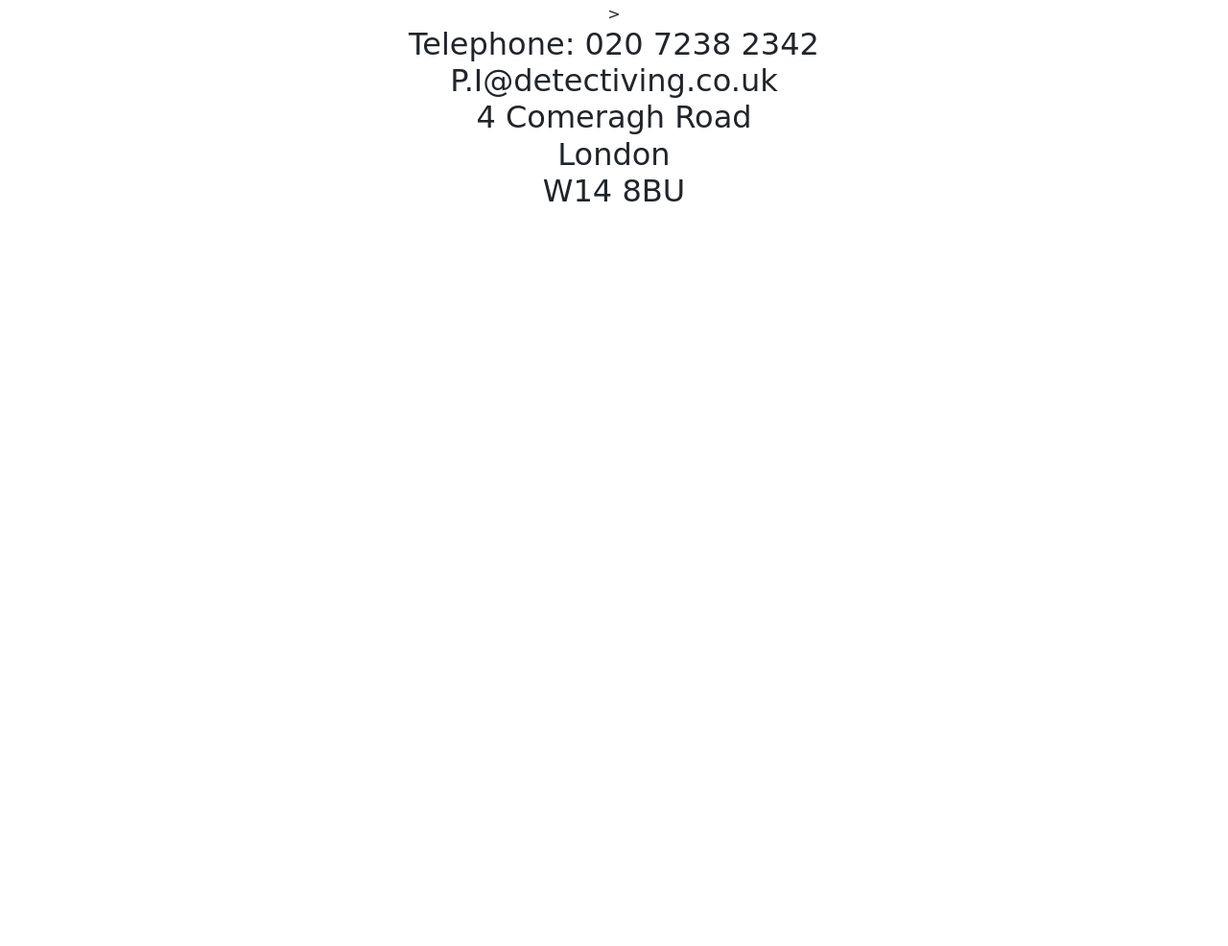
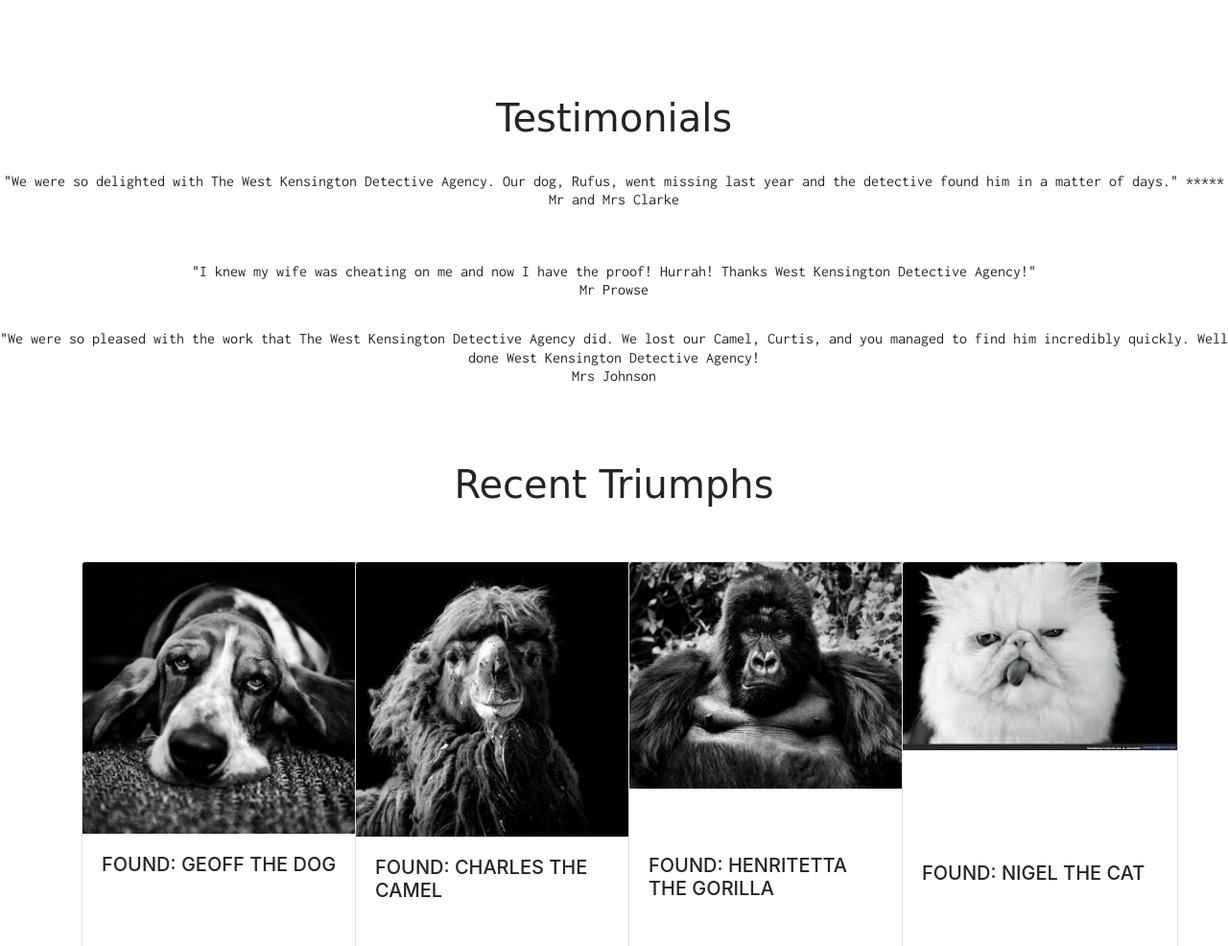
Before and after one commit to emmasobczak/emmasobczak.github.io, a plain HTML site: page index.html in a window 1280 px wide. Shown: the part 1814-2800 px from the top of the page at 96% size. Before the commit the page ends 2113 px from the top, so only its background shows below. Drawn offline with nearby package versions, Linux system fonts and the light colour scheme; a web font is replaced by a local one.

Commit message:
Add files via upload

```diff
--- a/css/style2.css
+++ b/css/style2.css
@@ -23,6 +23,42 @@ font-family: 'Fredericka the Great', cursive;
 	font-family: 'Inconsolata';
 }
 
+
+.testimonial-title{
+	font-family: 'Fredericka the Great', cursive;
+	text-align: center;
+}
+
+.testimonial-text{
+	font-family: 'Inconsolata';
+	text-align: center;
+}
+
+
+.recent-triumph-title{
+	font-family: 'Fredericka the Great', cursive;
+	text-align: center;
+}
+
+.same-size{
+	width: 10rem;
+	height:30rem;
+}
+
+
+.dog-title{
+font-family: 'Fredericka the Great', cursive;
+	text-align: center;
+}
+
+.dog-assistant{
+	text-align: center;
+	display: block;
+	margin: 0 auto;
+	width: 50%;
+
+}
+
 .tele{
 	text-align: center;
 	font-family: 'Fredericka the Great', cursive;
--- a/index.html
+++ b/index.html
@@ -1,6 +1,9 @@
 <!DOCTYPE html>
 <html>
 <head>
+
+ <link rel="stylesheet"
+  href="https://cdnjs.cloudflare.com/ajax/libs/animate.css/3.5.2/animate.min.css">
 
 <link href="https://maxcdn.bootstrapcdn.com/font-awesome/4.7.0/css/font-awesome.min.css" rel="stylesheet" integrity="sha384-wvfXpqpZZVQGK6TAh5PVlGOfQNHSoD2xbE+QkPxCAFlNEevoEH3Sl0sibVcOQVnN" crossorigin="anonymous">
 
@@ -33,7 +36,7 @@
 <!-- This is the code for collums and rows.  -->
 
 
-<div class="title">
+<div class="title animated fadeInUpBig">
 <h1> The West Kensington Detective Agency</h1>
 </div>
 <br>
@@ -141,12 +144,123 @@
 
 
 
+
+
+
 			</div>
 		</div>
 	</div>
 
+<br>
+<br>
+<br>
+<br>
+
+<div class="testimonial-title">
+	<h1>Testimonials</h1>
+</div>
+<br>
+
+<div class="testimonial-text">
+	<h6>"We were so delighted with The West Kensington Detective Agency. Our dog, Rufus, went missing last year and the detective found him in a matter of days." *****
+	<br>
+	Mr and Mrs Clarke </h6>
+	<br>
+	<br>
+	<h6>"I knew my wife was cheating on me and now I have the proof! Hurrah! Thanks West Kensington Detective Agency!"
+	<br>
+	Mr Prowse </h6>
+	<br>
+	<h6>"We were so pleased with the work that The West Kensington Detective Agency did. We lost our Camel, Curtis, and you managed to find him incredibly quickly. Well done West Kensington Detective Agency!
+	<br>
+	Mrs Johnson
+	</h6>
+
+</div>
+
+
+<br>
+<br>
+<br>
+
+<div class="recent-triumph-title">
+	<h1>Recent Triumphs</h1>
+</div>
+<br>
+<br>
+
+
+<!-- I need 1 row but four collumns. -->
+<div class="container 2">
+<div class="row">
+			<div class="col-sm-3">
+				<div class="card" style="width: 18rem;">
+
+						  <img class="card-img-top" src="img/img5.jpg" alt="Card image cap">
+						  <div class="card-body">
+						    <h5 class="card-title">FOUND: GEOFF THE DOG <br><br><br></h5>
+						  </div>
+						</div>
+			</div>
+
+			<br>
+			<div class="col-sm-3">
+				<div class="card" style="width: 18rem;">
+						  <img class="card-img-top" src="img/img6.jpg" alt="Card image cap">
+						  <div class="card-body">
+						    <h5 class="card-title">FOUND: CHARLES THE CAMEL <br><br></h5>
+						  </div>
+						</div>
+			</div>
+
+				<br>
+
+			<div class="col-sm-3">
+				<div class="card" style="width: 18rem;">
+						  <img class="card-img-top" src="img/img7.jpg" alt="Card image cap">
+						  <div class="card-body">
+						    <h5 class="card-title"><br><br>FOUND: HENRITETTA THE GORILLA <br><br></h5>
+						  </div>
+						</div>
+			</div>
+
+				<br>
+
+			<div class="col-sm-3">
+				<div class="card" style="width: 18rem;">
+						  <img class="card-img-top" src="img/img8.jpg" alt="Card image cap">
+						  <div class="card-body">
+						  	<br>
+						  	<br>
+						  	<br>
+						  	<br>
+						    <h5 class="card-title">FOUND: NIGEL THE CAT <br><br><br></h5>
+						  </div>
+						</div>
+			</div>
+
+<br>
+		</div>
+		</div>
+
+<br>
+<br>
+<br>
+<br>
+
+
+<div class="dog-title">
+	<h1>The Detective's Assistant</h1>
+</div>
+
+
+<div class="dog-assistant">
+	<img src="https://j.gifs.com/4RGAP1.gif">
+</div>
+
+
 <div class="tele">
-				><h2>Telephone: 020 7238 2342 <br>P.I@detectiving.co.uk <br> 4 Comeragh Road <br>London <br> W14 8BU</h2>
+				<h2>Telephone: 020 7238 2342 <br>P.I@detectiving.co.uk <br> 4 Comeragh Road <br>London <br> W14 8BU</h2>
 				</div>
 
 <br>
```
Also changed, not shown: img/animation1.gif (added), img/giphy.gif (added), img/img5.jpg (added), img/img6.jpg (added), img/img7.jpg (added), img/img8.jpg (added), img/logo1.jpg (added).
